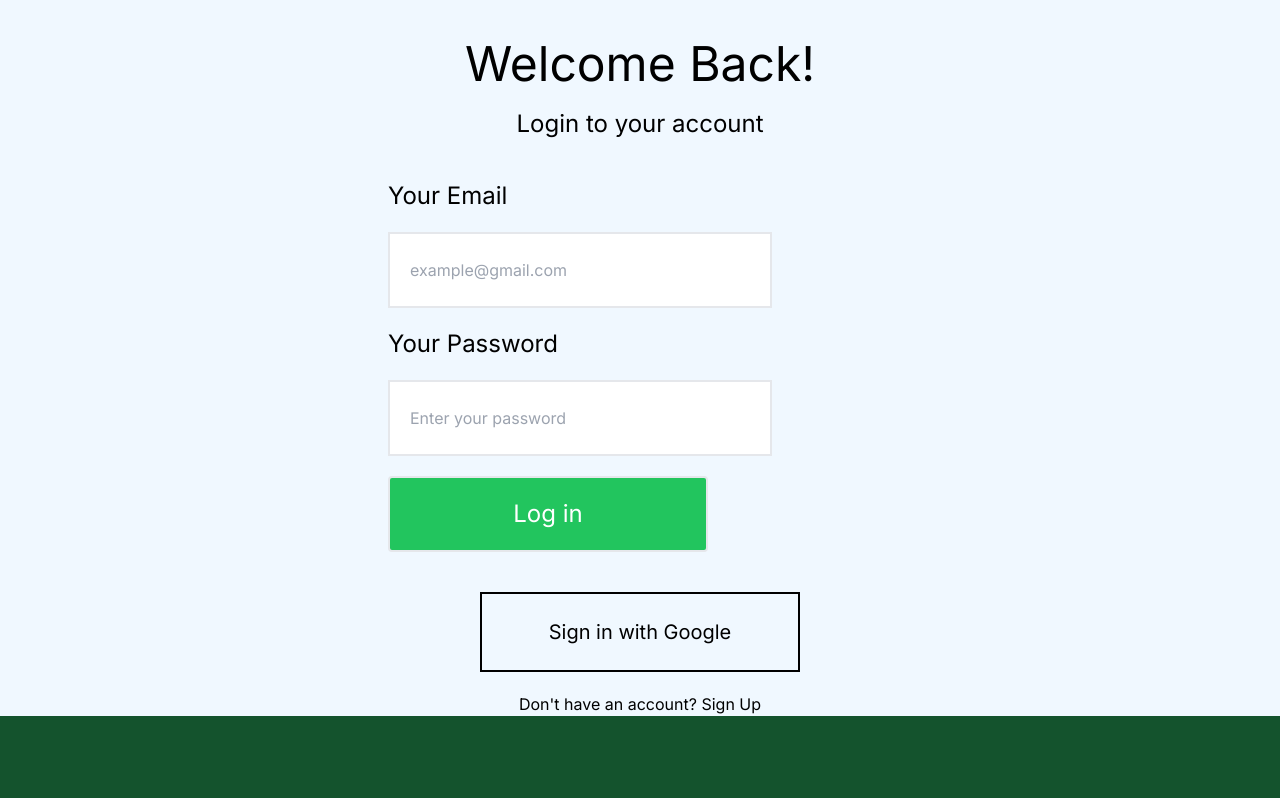
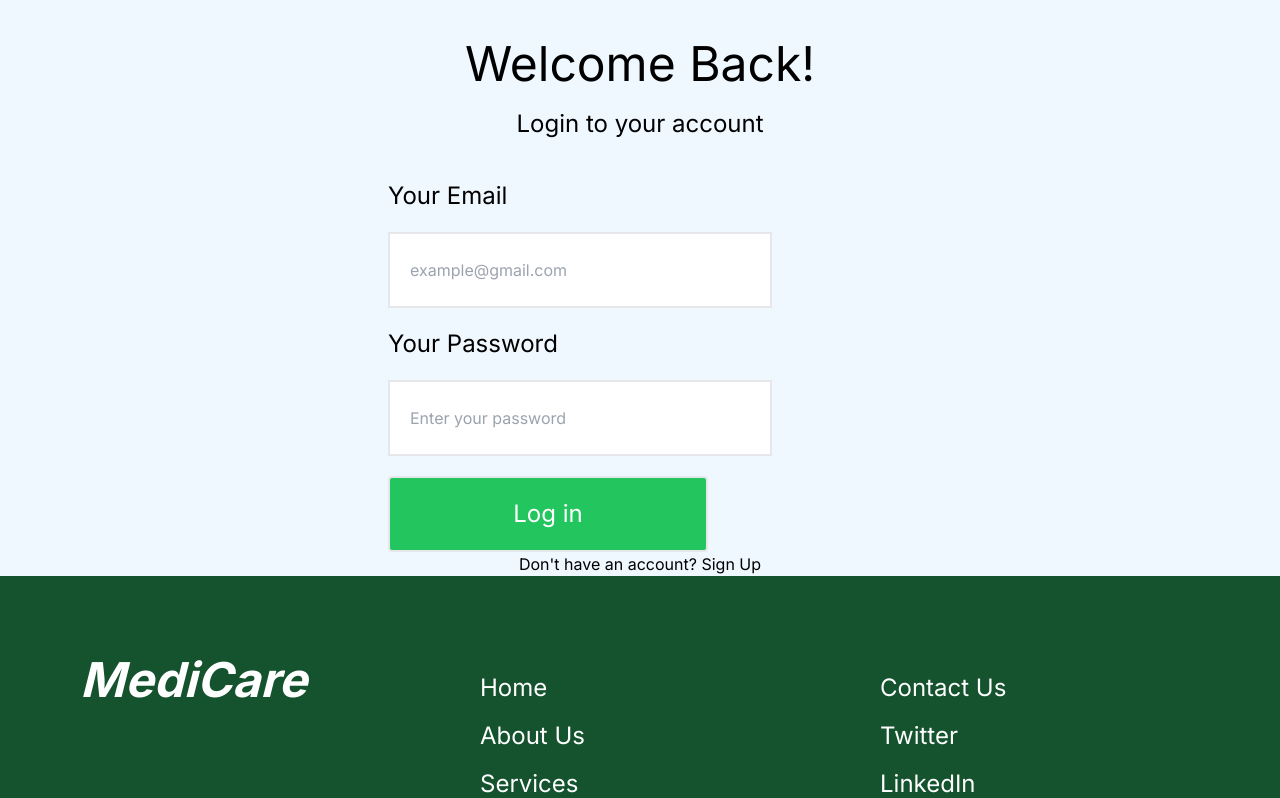
Before and after one commit to AdeTiDotun/medi-care, a Next.js app: page /sign_in in a window 1280 px wide. Shown: the top 798 px of the page. Built offline with nearby package versions, Linux system fonts and the light colour scheme; no server answers.

Commit message:
sign up page

```diff
--- a/src/app/sign_in/page.tsx
+++ b/src/app/sign_in/page.tsx
@@ -66,11 +66,6 @@ const SignIn = () => {
           </button><br />
           </form>
         </div>
-        <div className="mt-5 text-center">
-          < button className="border-2 border-black my-5 w-80 px-5 py-6 text-xl">
-            Sign in with Google
-          </button>
-        </div>
         <div className="text-center">
           <p>Don&apos;t have an account? <Link href="/sign_up">Sign Up</Link></p>
         </div>
--- a/src/app/sign_up/page.tsx
+++ b/src/app/sign_up/page.tsx
@@ -5,12 +5,14 @@ import Link from "next/link";
 import { useState } from "react";
 import { useCreateUserWithEmailAndPassword } from "react-firebase-hooks/auth";
 import { auth } from "../../../firebase/config";
+import { useRouter } from 'next/navigation';
 
 function SignUp() {
   const [email, setEmail] = useState("");
   const [password, setPassword] = useState("");
   const [createUserWithEmailAndPassword] =
     useCreateUserWithEmailAndPassword(auth);
+    const router = useRouter()
 
   const handleSignUp = async (e: { preventDefault: () => void; }) => {
     e.preventDefault();
@@ -20,6 +22,7 @@ function SignUp() {
       sessionStorage.setItem("user", true.toString());
       setEmail("");
       setPassword("");
+      router.push('/')
     } catch (e) {
       console.error(e);
     }
```
